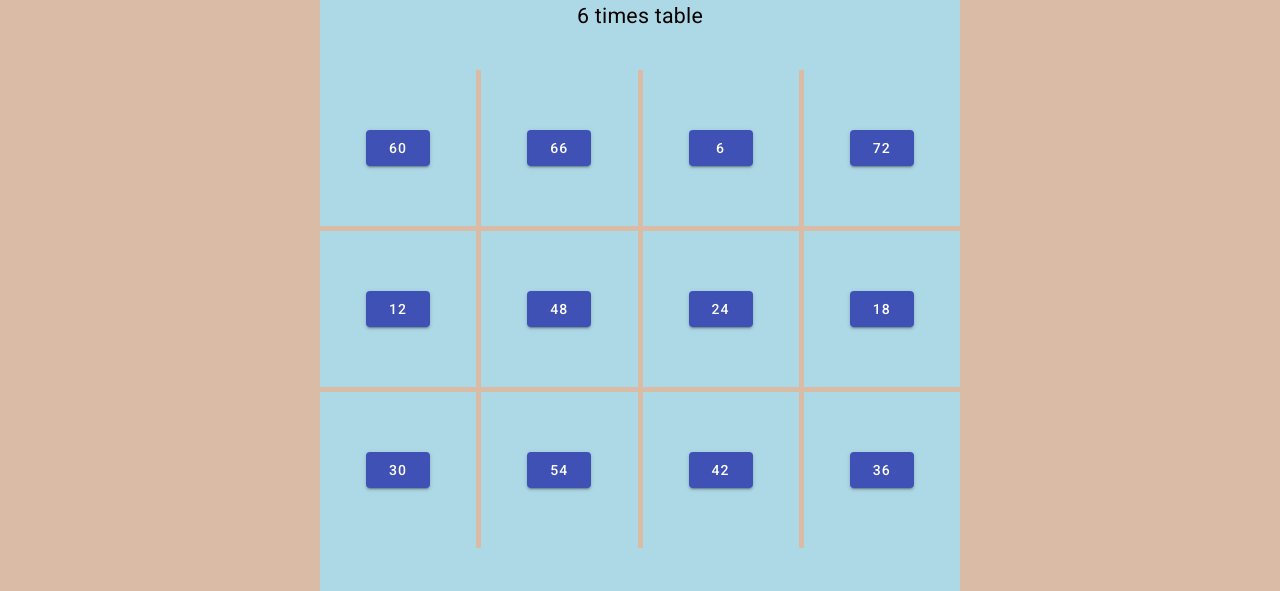
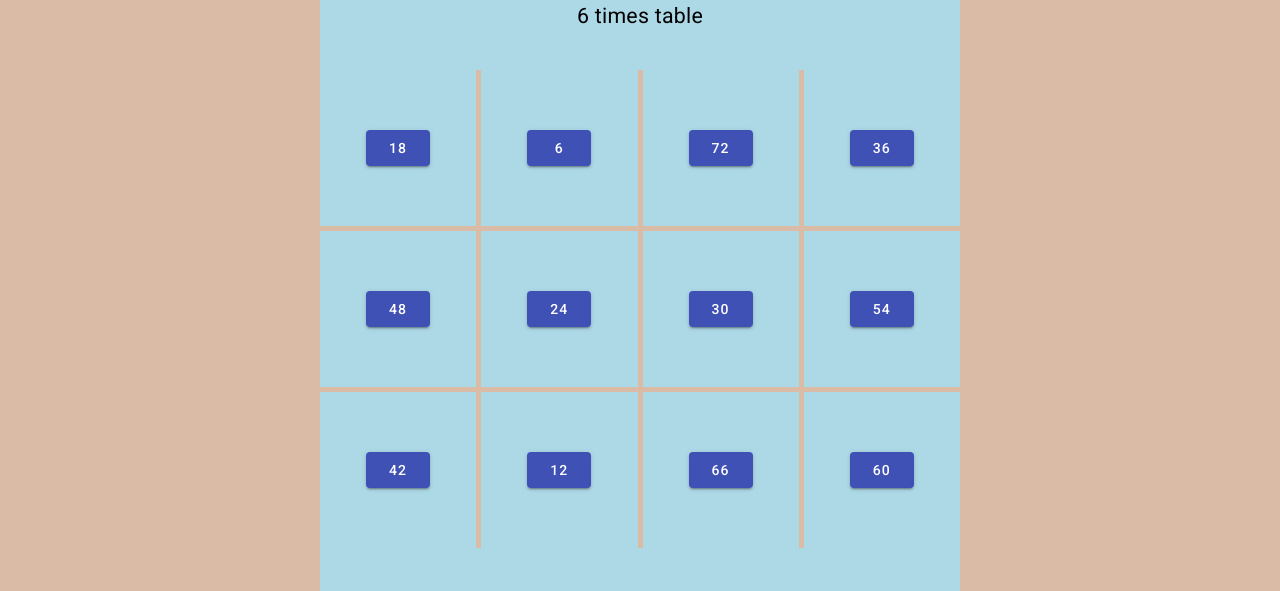
Before and after one commit to kenscoles/sample, an Angular app: page /tables in a window 1280 px wide. Shown: the part 173-764 px from the top of the page. Built offline with nearby package versions, Linux system fonts and the light colour scheme.

Commit message:
changed tables to 3 sec delay

```diff
--- a/src/app/tables/tables.component.ts
+++ b/src/app/tables/tables.component.ts
@@ -31,6 +31,7 @@ export class TablesComponent implements OnInit {
   tileText: string = '';
   myIcon:string = "";
 
+
   createTable() {
     this.myTable = this.util.generateRandomInteger(2, 12);
     this.myNumbers = [];
@@ -44,6 +45,7 @@ export class TablesComponent implements OnInit {
 
   newTry() {
     if (this.myArray.length) { // check whether more questions are left
+      this.util.sattoloCycle(this.myNumbers); ///////////////////////////////////???????????????
       this.answer = '?';
       this.question = this.myArray[0];
       this.correct = false;
@@ -58,7 +60,8 @@ export class TablesComponent implements OnInit {
     }
   }
 
-  checkAnswer(num: number) {
+  async checkAnswer(num: number) {
+   // const delay = (ms: number) => new Promise(r => setTimeout(r, ms));
     this.answer = num.toString(); // display the chosen answer
     if (num == this.product) {
       console.log("YES");
@@ -72,12 +75,17 @@ export class TablesComponent implements OnInit {
       this.tileText = "NO";
       this.myIcon = "mood_bad";
     }
+    await this.util.delay(3000)// delay function is in util service
+    if(this.correct) {
+      this.newTry()
+    }
+
   }
 
   removeQuestion() {
     //var myDeletions = [0];
     this.util.removeArrayValues(this.myArray, [0]);
-    console.log(this.myArray)
+    console.log("questions: ",this.myArray)
   }
   getRandomOrder() { // picks six calculations on the table
     this.myArray = [2, 3, 4, 5, 6, 7, 8, 9, 10, 11, 12];
```
